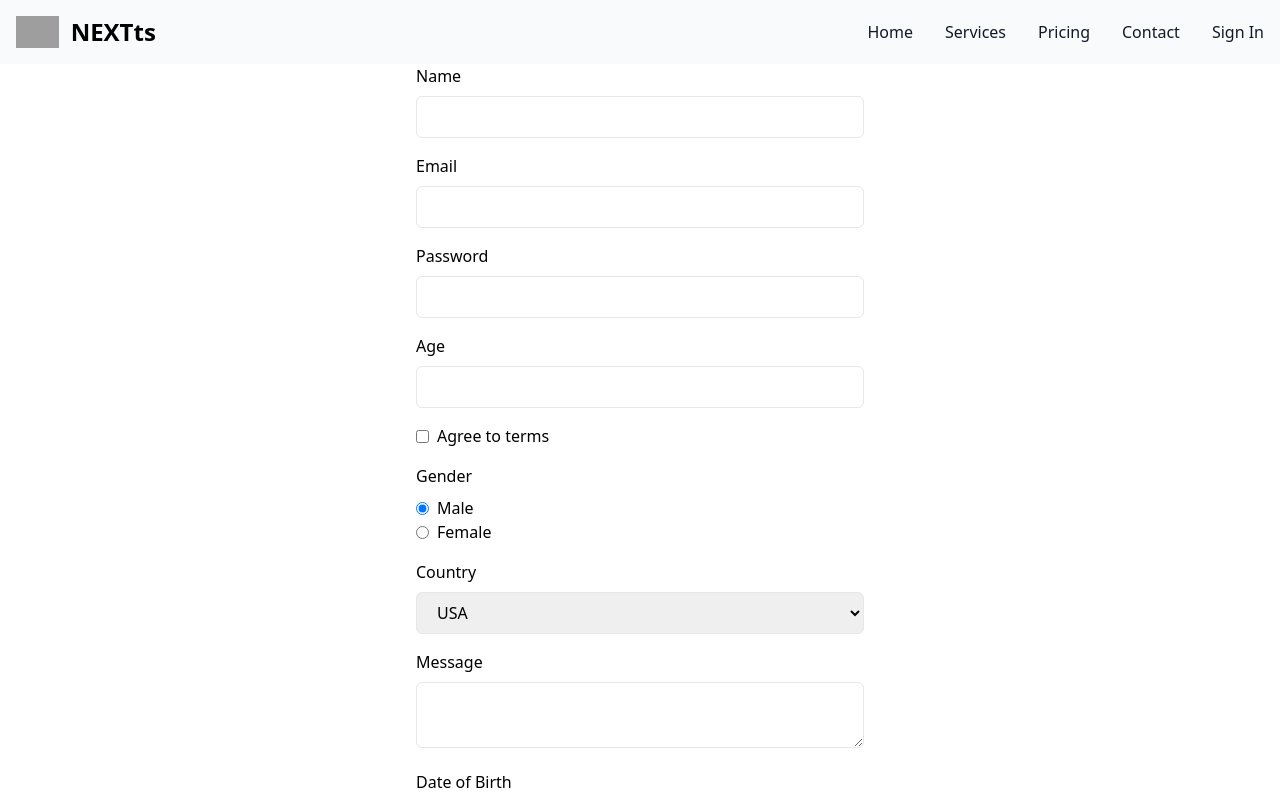
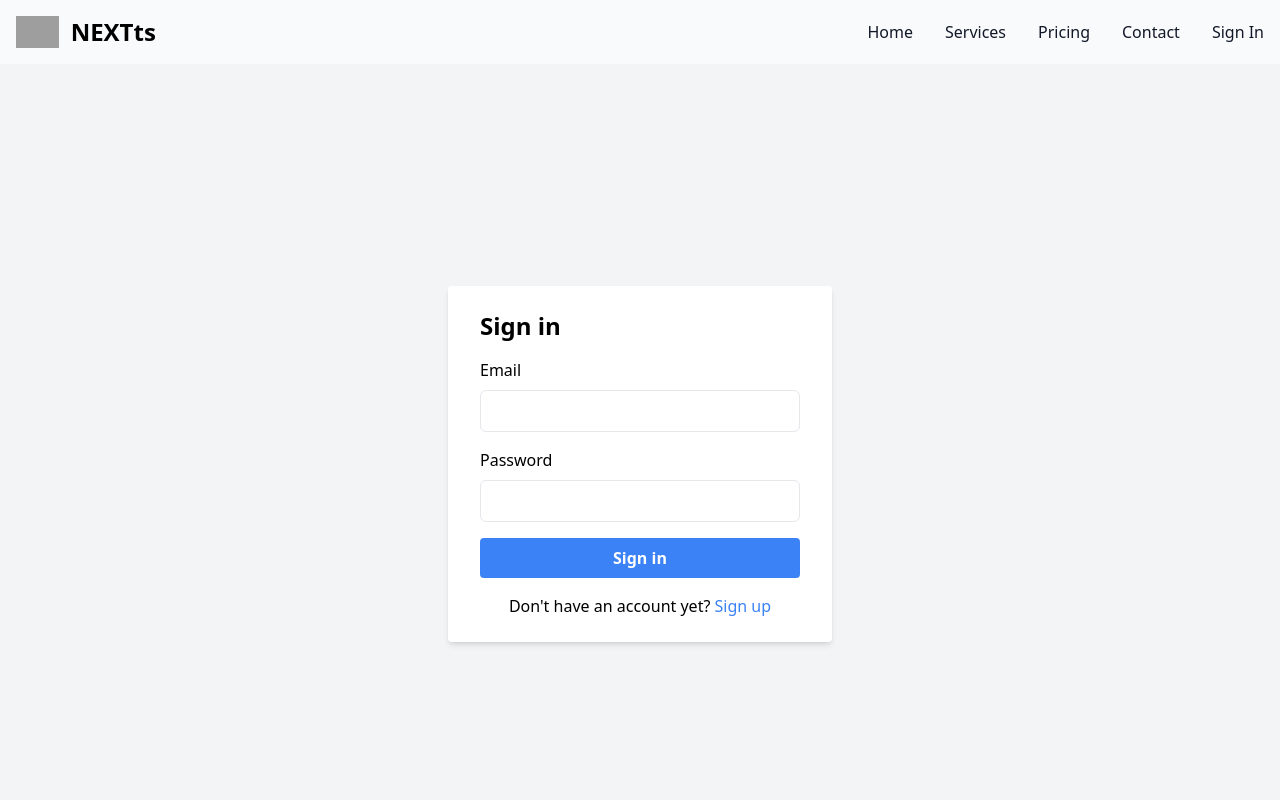
Before and after one commit to KhunNooDev/Next-TypeScript, a Next.js app: page /auth/signin in a window 1280 px wide. Shown: the top 800 px of the page. Built offline with nearby package versions, Linux system fonts and the light colour scheme; grey boxes are pictures that could not be loaded.

Commit message:
Add Signin,Signup Pages

```diff
--- a/package.json
+++ b/package.json
@@ -11,6 +11,7 @@
   "dependencies": {
     "@next/font": "13.4.4",
     "axios": "^1.4.0",
+    "bcryptjs": "^2.4.3",
     "mongoose": "6.10.3",
     "next": "^13.4.4",
     "react": "18.2.0",
@@ -21,6 +22,7 @@
     "typescript": "5.1.3"
   },
   "devDependencies": {
+    "@types/bcryptjs": "^2.4.2",
     "@types/mongoose": "^5.11.97",
     "@types/next": "^9.0.0",
     "@types/node": "20.2.5",
--- a/src/components/Form.tsx
+++ b/src/components/Form.tsx
@@ -14,7 +14,7 @@ export default function Form(props: PropsForm) {
   return (
     <form
       onSubmit={handleSubmit(onSubmit)}
-      className={`mx-auto max-w-md ${className}`}
+      className={`mx-auto max-w-lg ${className}`}
       noValidate
     >
       {children &&
@@ -63,12 +63,15 @@ export function InputText(props: PropsInput) {
               id={props.id || props.name}
               name={props.name}
               type={props.type || "text"}
-              value={value || ""}
+              value={props.value || value || ""}
               min={props.type == "number" ? props.min : undefined}
               max={props.type == "number" ? props.max : undefined}
               checked={props.type == "checkbox" ? props.checked : undefined}
               required={!!props.required}
-              onChange={onChange}
+              onChange={(e) => {
+                onChange(e);
+                if (props.onChange) props.onChange(e);
+              }}
               className={`w-full rounded-md border px-4 py-2 focus:outline-none ${
                 error ? "ring-2 ring-red-500" : "ring-blue-400 focus:ring-2"
               }`}
--- a/src/components/types.ts
+++ b/src/components/types.ts
@@ -20,6 +20,7 @@ export type PropsInput = {
   label?: string;
   required?: boolean | string;
   pattern?: { value: RegExp; message: string };
+  onChange?: (...event: any[]) => void;
 } & Omit<ControllerProps, "render"> &
   Omit<InputHTMLAttributes<HTMLInputElement>, "required" | "pattern">;
 
--- a/src/pages/auth/signin.tsx
+++ b/src/pages/auth/signin.tsx
@@ -1,64 +1,55 @@
-import { useState } from "react";
-import Form, {
-  InputText,
-  InputPassword,
-  InputEmail,
-  InputNumber,
-  InputCheckbox,
-  InputRadio,
-  InputSelect,
-  InputTextarea,
-  InputDate,
-  InputFile,
-  InputTime,
-  InputColor,
-  InputRange,
-} from "@/components/Form";
+import React from "react";
+import Link from "next/link";
+import bcrypt from "bcryptjs";
+
+import Form, { InputPassword, InputEmail } from "@/components/Form";
 
 SignIn.title = "Sign In";
 export default function SignIn() {
-  const onSubmit = (data: object) => {
+  const onSubmit = (data: Record<string, any>) => {
+    // Simulating fetching user data from the database
+    const userData = {
+      email: "example@example.com",
+      password: "$2a$10$PgyEvEx3pdRYk8ALwc0E6eGSKWSDK7GbbavA71iDMxU54Orjmbqii", // Hashed password from the database
+    };
+    // Compare the entered password with the hashed password from the database
+    const passwordMatch = bcrypt.compareSync(data.password, userData.password);
+
+    if (passwordMatch) {
+      console.log("Password is correct : welcome");
+      // Proceed with the sign-in process
+    } else {
+      console.log("Password is incorrect : try again");
+      // Show an error message or take appropriate action
+    }
     console.log(data);
   };
 
   return (
-    <main className="min-h-screen">
-      <Form onSubmit={onSubmit}>
-        <InputText name="name" label="Name" />
-        <InputEmail name="email" label="Email" />
-        <InputPassword name="password" label="Password" />
-        <InputNumber name="age" label="Age" min={18} max={100} />
-        <InputCheckbox name="agree" label="Agree to terms" />
-        <InputRadio
-          name="gender"
-          label="Gender"
-          options={[
-            { label: "Male", value: "male" },
-            { label: "Female", value: "female" },
-          ]}
-        />
-        <InputSelect
-          name="country"
-          label="Country"
-          options={[
-            { label: "USA", value: "usa" },
-            { label: "Canada", value: "canada" },
-            { label: "UK", value: "uk" },
-          ]}
-        />
-        <InputTextarea name="message" label="Message" />
-        <InputDate name="dob" label="Date of Birth" />
-        <InputFile name="avatar" label="Avatar" />
-        <InputTime name="meetingTime" label="Meeting Time" />
-        <InputColor name="favoriteColor" label="Favorite Color" />
-        <InputRange name="rating" label="Rating" min={1} max={5} step={0.5} />
-        <button
-          type="submit"
-          className="rounded-md bg-blue-500 px-4 py-2 text-white hover:bg-blue-600"
-        >
-          Submit
-        </button>
-      </Form>
+    <main className="flex min-h-screen items-center justify-center bg-gray-100">
+      <div className="w-96 rounded bg-white px-8 py-6 shadow-md">
+        <h2 className="mb-4 text-2xl font-bold">Sign in</h2>
+        <Form onSubmit={onSubmit} className="space-y-4">
+          <InputEmail name="email" label="Email" required />
+          <InputPassword name="password" label="Password" required />
+
+          <button
+            type="submit"
+            className="focus:shadow-outline w-full rounded bg-blue-500 px-4 py-2 font-bold text-white hover:bg-blue-700 focus:outline-none"
+          >
+            Sign in
+          </button>
+        </Form>
+
+        <div className="mt-4 text-center">
+          <p>
+            Don't have an account yet?{" "}
+            <Link href="/auth/signup" className="text-blue-500">
+              Sign up
+            </Link>
+          </p>
+        </div>
+      </div>
     </main>
   );
 }
--- /dev/null
+++ b/src/pages/auth/signup.tsx
@@ -0,0 +1,58 @@
+import React from "react";
+import Link from "next/link";
+import bcrypt from "bcryptjs";
+import Form, { InputText, InputEmail, InputPassword } from "@/components/Form";
+
+SignUp.title = "Sign Up";
+export default function SignUp() {
+  const onSubmit = (data: Record<string, any>) => {
+    const { password, confirmPassword, ...userData } = data;
+
+    if (password !== confirmPassword) {
+      console.log("Password and Confirm Password do not match");
+      return;
+    }
+
+    const hashedPassword = bcrypt.hashSync(password, 10);
+    const newUser = {
+      ...userData,
+      password: hashedPassword,
+    };
+
+    console.log(newUser);
+  };
+
+  return (
+    <main className="flex min-h-screen items-center justify-center bg-gray-100">
+      <div className="w-96 rounded bg-white px-8 py-6 shadow-md">
+        <h2 className="mb-4 text-2xl font-bold">Sign up</h2>
+        <Form onSubmit={onSubmit} className="space-y-4">
+          <InputText name="name" label="Name" required />
+          <InputEmail name="email" label="Email" required />
+          <InputPassword name="password" label="Password" required />
+          <InputPassword
+            name="confirmPassword"
+            label="Confirm Password"
+            required
+          />
+
+          <button
+            type="submit"
+            className="focus:shadow-outline w-full rounded bg-blue-500 px-4 py-2 font-bold text-white hover:bg-blue-700 focus:outline-none"
+          >
+            Sign up
+          </button>
+        </Form>
+
+        <div className="mt-4 text-center">
+          <p>
+            Already have an account?{" "}
+            <Link href="/auth/signin" className="text-blue-500">
+              Sign in
+            </Link>
+          </p>
+        </div>
+      </div>
+    </main>
+  );
+}
```
Also changed, not shown: 1 other file (tests, documents, lock files or other folders).
